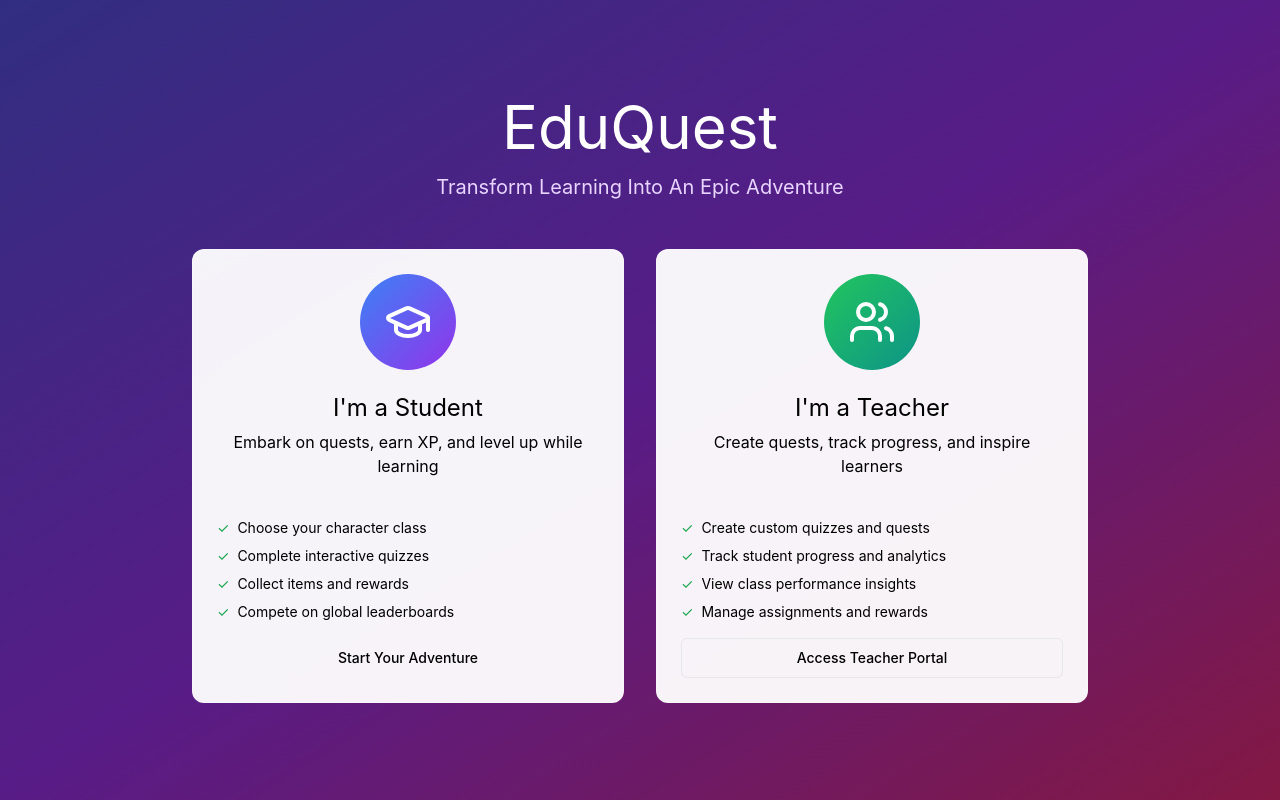
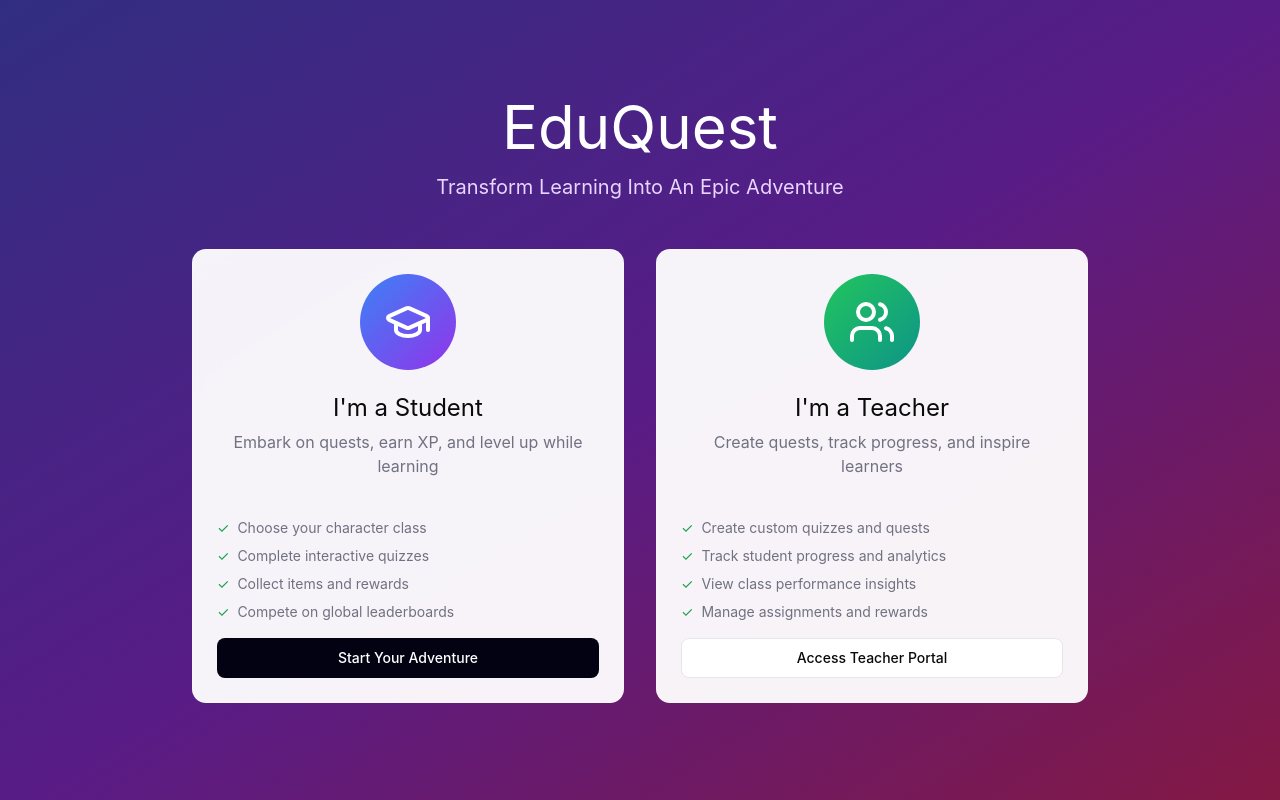
Before and after one commit to SaiNaingYiTun/SC1-EduQuest, a React (Create React App) app: page / in a window 1280 px wide. Built offline with nearby package versions, Linux system fonts and the light colour scheme.

Commit message:
Fixing UI

```diff
--- a/postcss.config.js
+++ b/postcss.config.js
@@ -1,6 +1,6 @@
+// ✅ NEW (Tailwind v4)
 module.exports = {
   plugins: {
     "@tailwindcss/postcss": {},
-    autoprefixer: {},
   },
-};
+}
--- a/src/App.css
+++ b/src/App.css
@@ -1,6 +1,4 @@
-@tailwind base;
-@tailwind components;
-@tailwind utilities;
+
 
 
 
--- a/src/App.js
+++ b/src/App.js
@@ -6,7 +6,7 @@ import { PixelBattleGame } from "./components/PixelBattleGame";
 import { TeacherDashboard } from "./components/TeacherDashboard";
 import { Toaster } from "./components/ui/sonner";
 import { toast } from  "sonner";
-import "./App.css";
+import "./styles/globals.css";
 
 
 
--- a/src/styles/globals.css
+++ b/src/styles/globals.css
@@ -1,3 +1,6 @@
+@tailwind base;
+@tailwind components;
+@tailwind utilities;
 @custom-variant dark (&:is(.dark *));
 
 :root {
@@ -78,50 +81,12 @@
   --sidebar-ring: oklch(0.439 0 0);
 }
 
-@theme inline {
-  --color-background: var(--background);
-  --color-foreground: var(--foreground);
-  --color-card: var(--card);
-  --color-card-foreground: var(--card-foreground);
-  --color-popover: var(--popover);
-  --color-popover-foreground: var(--popover-foreground);
-  --color-primary: var(--primary);
-  --color-primary-foreground: var(--primary-foreground);
-  --color-secondary: var(--secondary);
-  --color-secondary-foreground: var(--secondary-foreground);
-  --color-muted: var(--muted);
-  --color-muted-foreground: var(--muted-foreground);
-  --color-accent: var(--accent);
-  --color-accent-foreground: var(--accent-foreground);
-  --color-destructive: var(--destructive);
-  --color-destructive-foreground: var(--destructive-foreground);
-  --color-border: var(--border);
-  --color-input: var(--input);
-  --color-input-background: var(--input-background);
-  --color-switch-background: var(--switch-background);
-  --color-ring: var(--ring);
-  --color-chart-1: var(--chart-1);
-  --color-chart-2: var(--chart-2);
-  --color-chart-3: var(--chart-3);
-  --color-chart-4: var(--chart-4);
-  --color-chart-5: var(--chart-5);
-  --radius-sm: calc(var(--radius) - 4px);
-  --radius-md: calc(var(--radius) - 2px);
-  --radius-lg: var(--radius);
-  --radius-xl: calc(var(--radius) + 4px);
-  --color-sidebar: var(--sidebar);
-  --color-sidebar-foreground: var(--sidebar-foreground);
-  --color-sidebar-primary: var(--sidebar-primary);
-  --color-sidebar-primary-foreground: var(--sidebar-primary-foreground);
-  --color-sidebar-accent: var(--sidebar-accent);
-  --color-sidebar-accent-foreground: var(--sidebar-accent-foreground);
-  --color-sidebar-border: var(--sidebar-border);
-  --color-sidebar-ring: var(--sidebar-ring);
-}
+
 
 @layer base {
   * {
-    @apply border-border outline-ring/50;
+    @apply border-gray-200 outline-slate-400/50;
+
   }
 
   body {
--- a/tailwind.config.js
+++ b/tailwind.config.js
@@ -2,7 +2,58 @@
 module.exports = {
   content: ["./src/**/*.{js,jsx,ts,tsx}"],
   theme: {
-    extend: {},
+    extend: {
+      colors: {
+        background: "var(--background)",
+        foreground: "var(--foreground)",
+
+        card: "var(--card)",
+        "card-foreground": "var(--card-foreground)",
+
+        popover: "var(--popover)",
+        "popover-foreground": "var(--popover-foreground)",
+
+        primary: "var(--primary)",
+        "primary-foreground": "var(--primary-foreground)",
+
+        secondary: "var(--secondary)",
+        "secondary-foreground": "var(--secondary-foreground)",
+
+        muted: "var(--muted)",
+        "muted-foreground": "var(--muted-foreground)",
+
+        accent: "var(--accent)",
+        "accent-foreground": "var(--accent-foreground)",
+
+        destructive: "var(--destructive)",
+        "destructive-foreground": "var(--destructive-foreground)",
+
+        border: "var(--border)",
+        input: "var(--input)",
+        ring: "var(--ring)",
+
+        "chart-1": "var(--chart-1)",
+        "chart-2": "var(--chart-2)",
+        "chart-3": "var(--chart-3)",
+        "chart-4": "var(--chart-4)",
+        "chart-5": "var(--chart-5)",
+
+        sidebar: "var(--sidebar)",
+        "sidebar-foreground": "var(--sidebar-foreground)",
+        "sidebar-primary": "var(--sidebar-primary)",
+        "sidebar-primary-foreground": "var(--sidebar-primary-foreground)",
+        "sidebar-accent": "var(--sidebar-accent)",
+        "sidebar-accent-foreground": "var(--sidebar-accent-foreground)",
+        "sidebar-border": "var(--sidebar-border)",
+        "sidebar-ring": "var(--sidebar-ring)",
+      },
+      borderRadius: {
+        sm: "calc(var(--radius) - 4px)",
+        md: "calc(var(--radius) - 2px)",
+        lg: "var(--radius)",
+        xl: "calc(var(--radius) + 4px)",
+      },
+    },
   },
   plugins: [],
 }
```
Also changed, not shown: package.json (+8 -5 lines), 1 other file (tests, documents, lock files or other folders).
